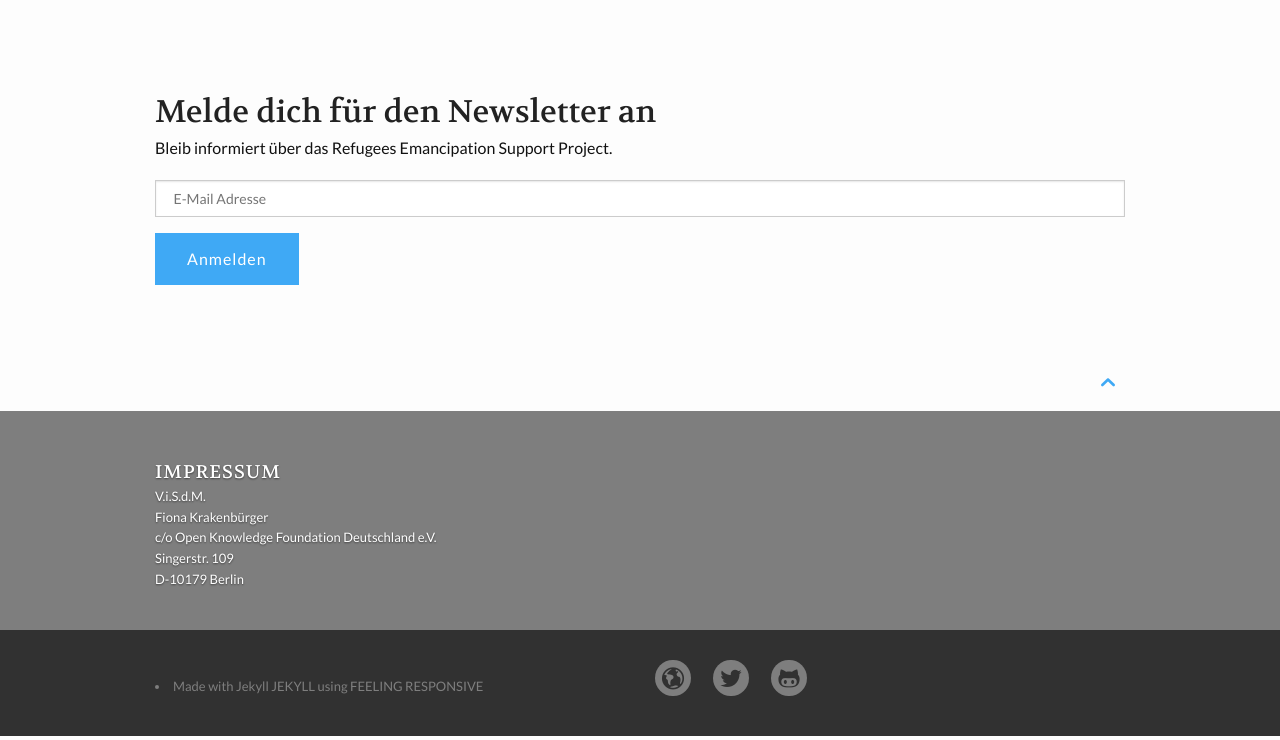
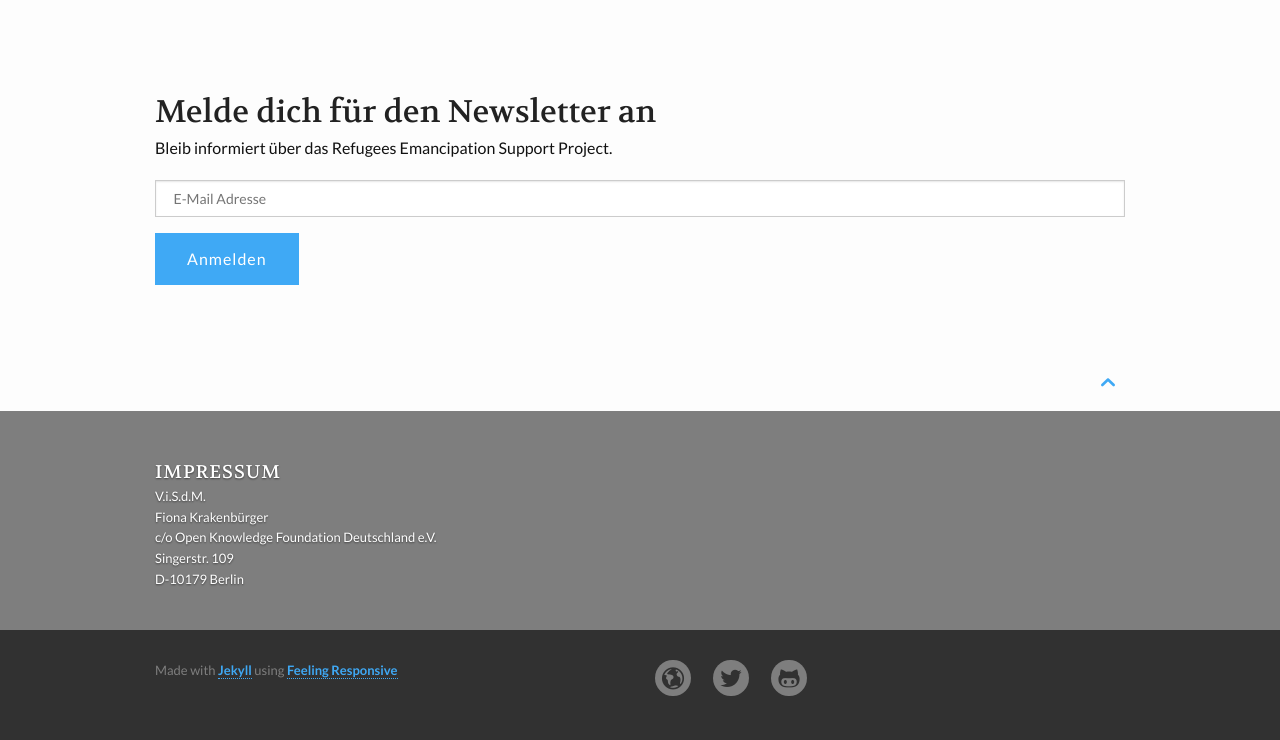
Before and after one commit to refugee-emancipation/crowd-funding, a Jekyll site: the page built from index.md, in a window 1280 px wide and 900 px high, scrolled down 3002 px, cut to the strip 160-900 px from the top of the window. Built offline with Jekyll 4.4.1, drawn with Linux system fonts in a browser that asks for light colours; comment, search, counter and statistics services are not loaded.

Commit message:
Delete obsolete list element in subfooter

```diff
--- a/_includes/footer.html
+++ b/_includes/footer.html
@@ -28,8 +28,8 @@
       <div id="subfooter">
         <nav class="row">
           <section id="subfooter-left" class="b30 small-12 medium-6 columns">
-            <p class="inline-list">
-              <li>Made with Jekyll <a style="display:inline;" href="http://jekyllrb.com/" target="_blank">Jekyll</a> using <a style="display:inline;" href="http://phlow.github.io/feeling-responsive/">Feeling Responsive</a> </li>
+            <p>
+              Made with <a style="display:inline;" href="http://jekyllrb.com/" target="_blank">Jekyll</a> using <a style="display:inline;" href="http://phlow.github.io/feeling-responsive/">Feeling Responsive</a>
             </ul>
           </section>
 
```
